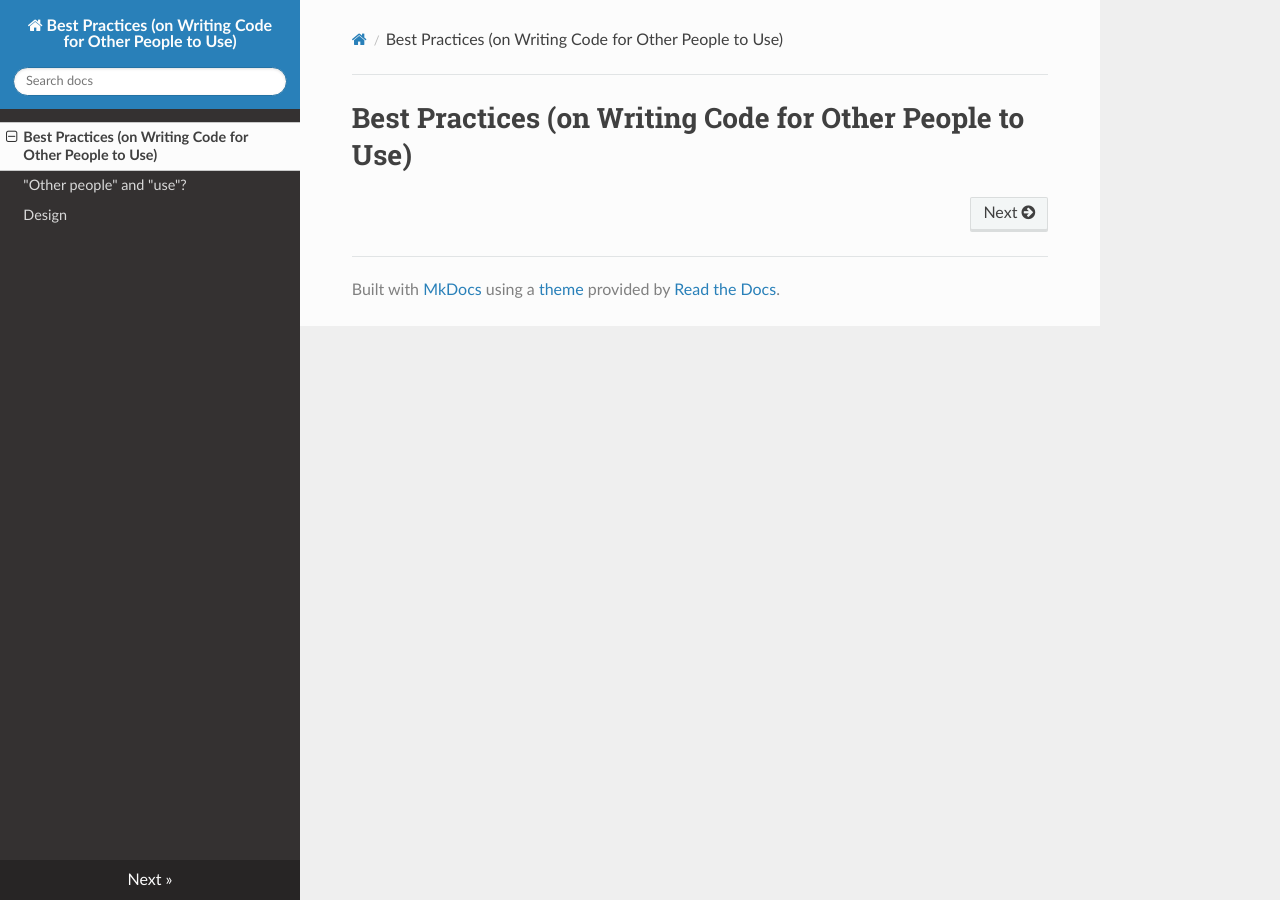
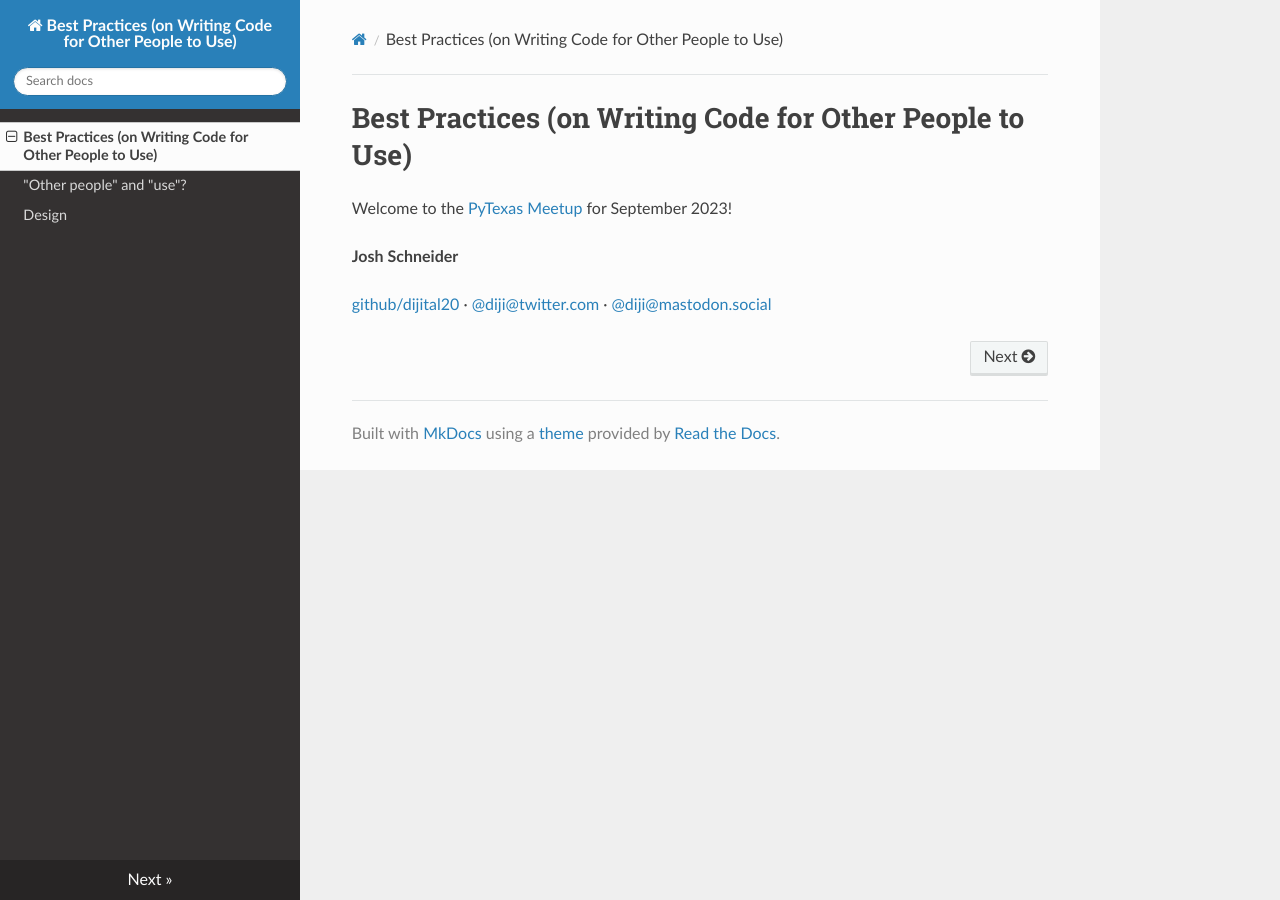
Before and after one commit to dijital20/pytexas-meetup0923-best-practices, an MkDocs documentation site: the page built from docs/index.md, in a window 1280 px wide. Built offline with MkDocs 1.6.1, drawn with Linux system fonts in a browser that asks for light colours; nearby versions of some CDN libraries.

Commit message:
Added contact details

```diff
--- a/docs/index.md
+++ b/docs/index.md
@@ -1 +1,7 @@
 # Best Practices (on Writing Code for Other People to Use)
+
+Welcome to the [PyTexas Meetup](http://meetup.pytexas.org) for September 2023!
+
+**Josh Schneider**
+
+[github/dijital20](https://github.com/dijital20) · [@diji@twitter.com](https://twitter.com/diji) · [@diji@mastodon.social](https://mastodon.social/@diji)
```
